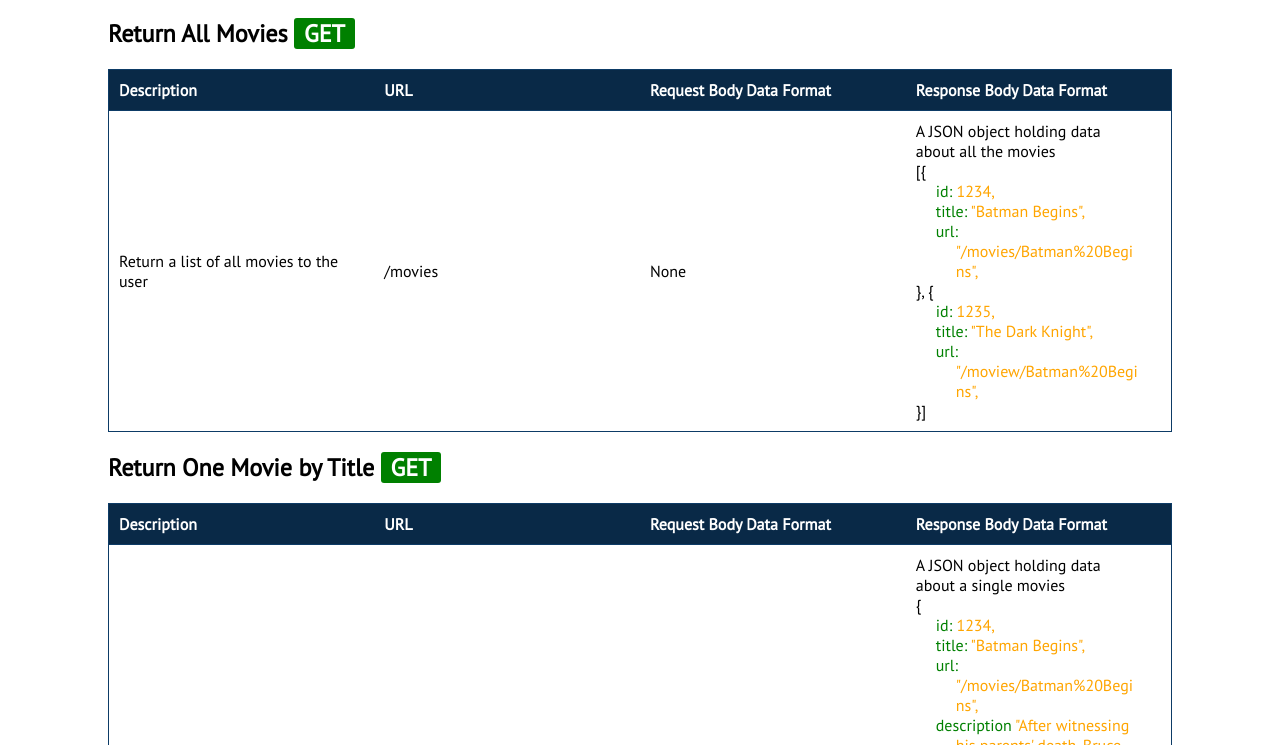
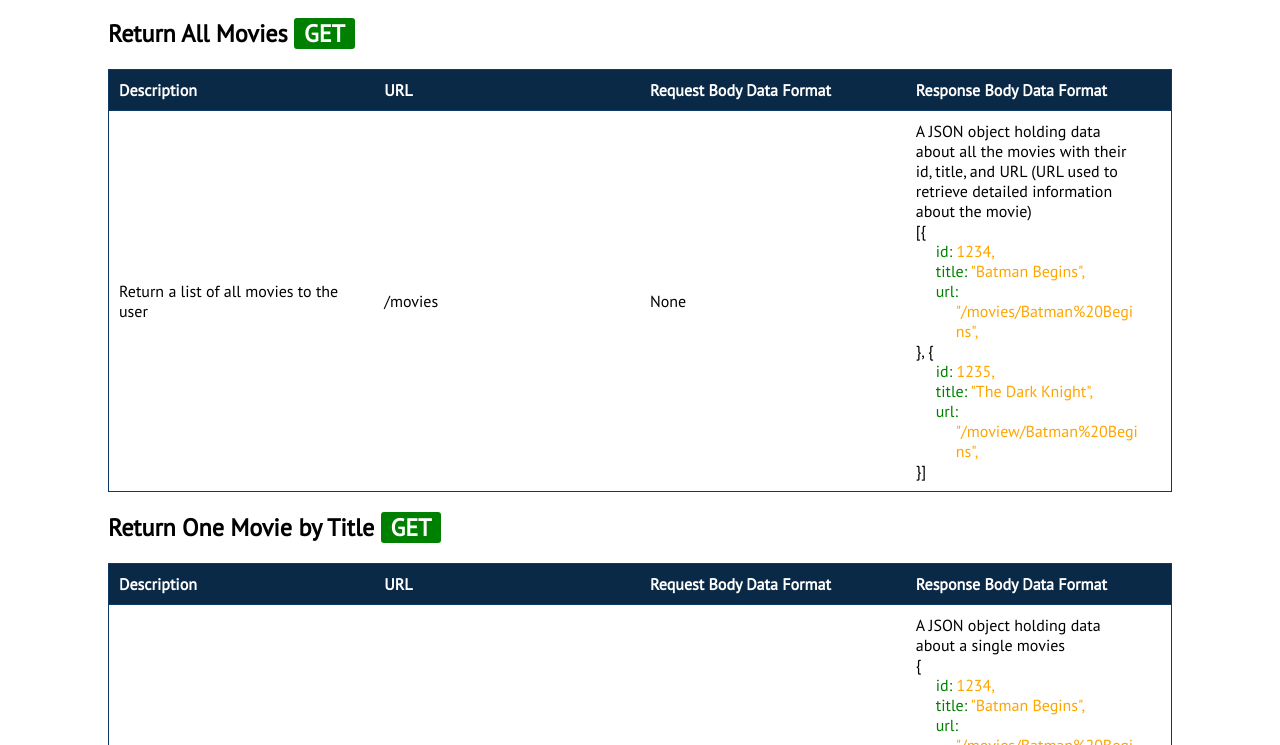
Before and after one commit to dangermouse121985/MyFlix, a website: page public/documentation.html in a window 1280 px wide. Shown: the part 1095-1840 px from the top of the page. Drawn offline with Linux system fonts and the light colour scheme.

Commit message:
Updated Documentation to match changes in 2.8

```diff
--- a/public/documentation.html
+++ b/public/documentation.html
@@ -30,8 +30,7 @@
             <th><a href="#get-all-movies">Return All Movies</a></th>
             <td class="get">GET</td>
             <td>/movies</td>
-            <td>Return a list of ALL movies with their data (description,
-              genre, director, image URL, whether it’sfeatured or not)
+            <td>	Return a list of ALL movies with their id, title, and URL (URL used to retrieve detailed information about the movie)
             </td>
           </tr>
           <tr>
--- a/scripts/documentation.js
+++ b/scripts/documentation.js
@@ -6,7 +6,7 @@ let apiEndpoints = [
         url:"/movies",
         httpMethod:"GET",
         requestBody:"None",
-        responseBody:`A JSON object holding data about all the movies <br />
+        responseBody:`A JSON object holding data about all the movies with their id, title, and URL (URL used to retrieve detailed information about the movie)<br />
         [{<br />
         <div class="api-body">
           <span class="object-key">id:</span> 1234,<br />
@@ -80,7 +80,7 @@ let apiEndpoints = [
           }, <br>
           <span class="object-key">actors:</span>
           </div>
-          <div class="nested-object">{
+          <div class="nested-object">[
             <div class="two-nested-object">{ <br>
             <div class="api-body">
             <span class="object-key">name:</span> "Christian Bale",<br />
@@ -104,7 +104,7 @@ let apiEndpoints = [
               <div class="nested-object">... <br>
           </div>} <br></div>
           </div>
-          <div class="nested-object">}, <br></div>
+          <div class="nested-object">], <br></div>
           <div class="api-body">
             <span class="object-key">genre:</span>
           </div>
@@ -484,8 +484,7 @@ let apiEndpoints = [
         url:"/users/{username}/favorites/{movie-id}",
         httpMethod:"PUT",
         requestBody:'None',
-        responseBody:`A JSON Object containing the movie that was added to the user's
-        favorite list. <br />
+        responseBody:`A Json object holding data about the user and their updated favorites list (movie ids): <br />
         {<br />
         <div class="api-body">
           <span class="object-key">id:</span> 1234,<br />
```
